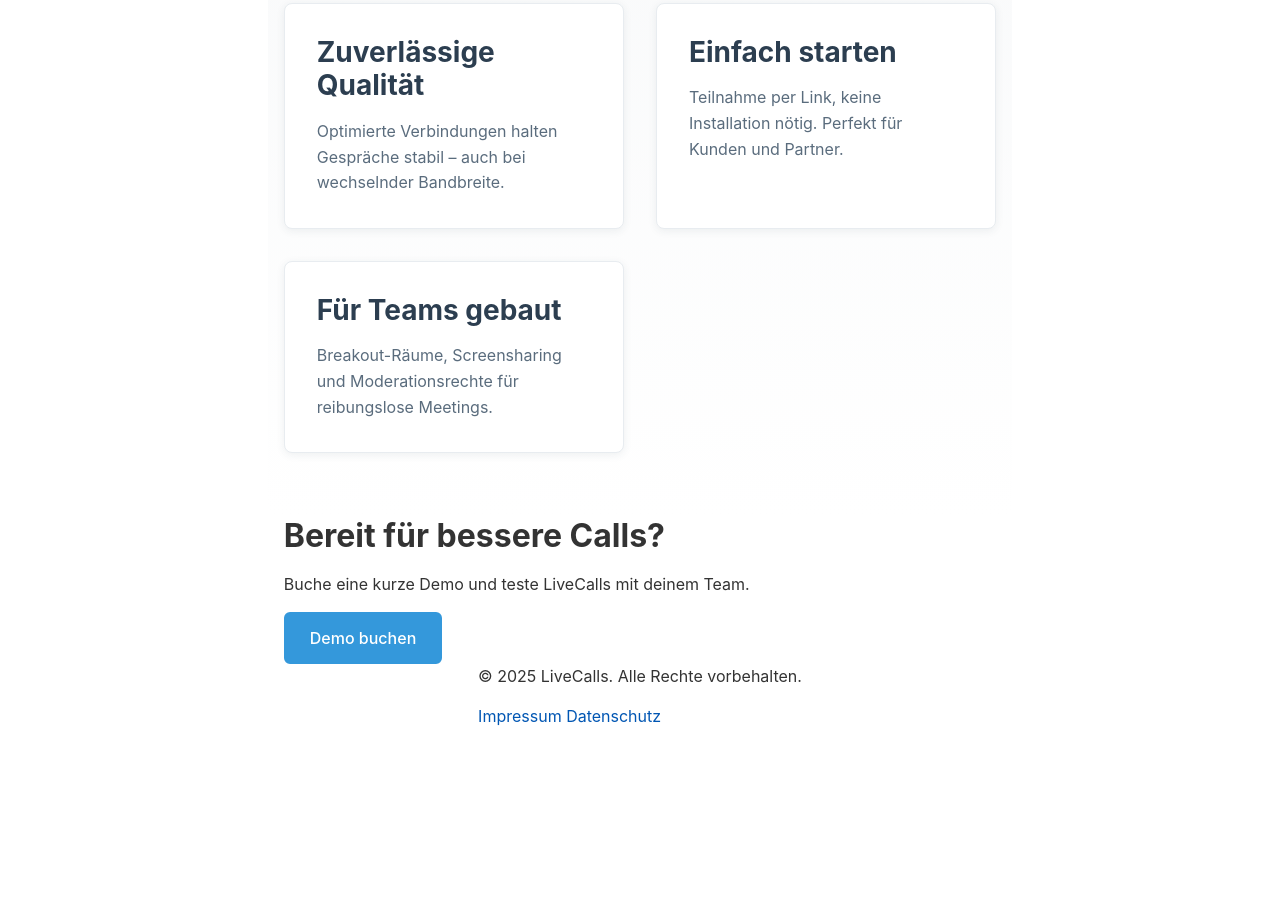
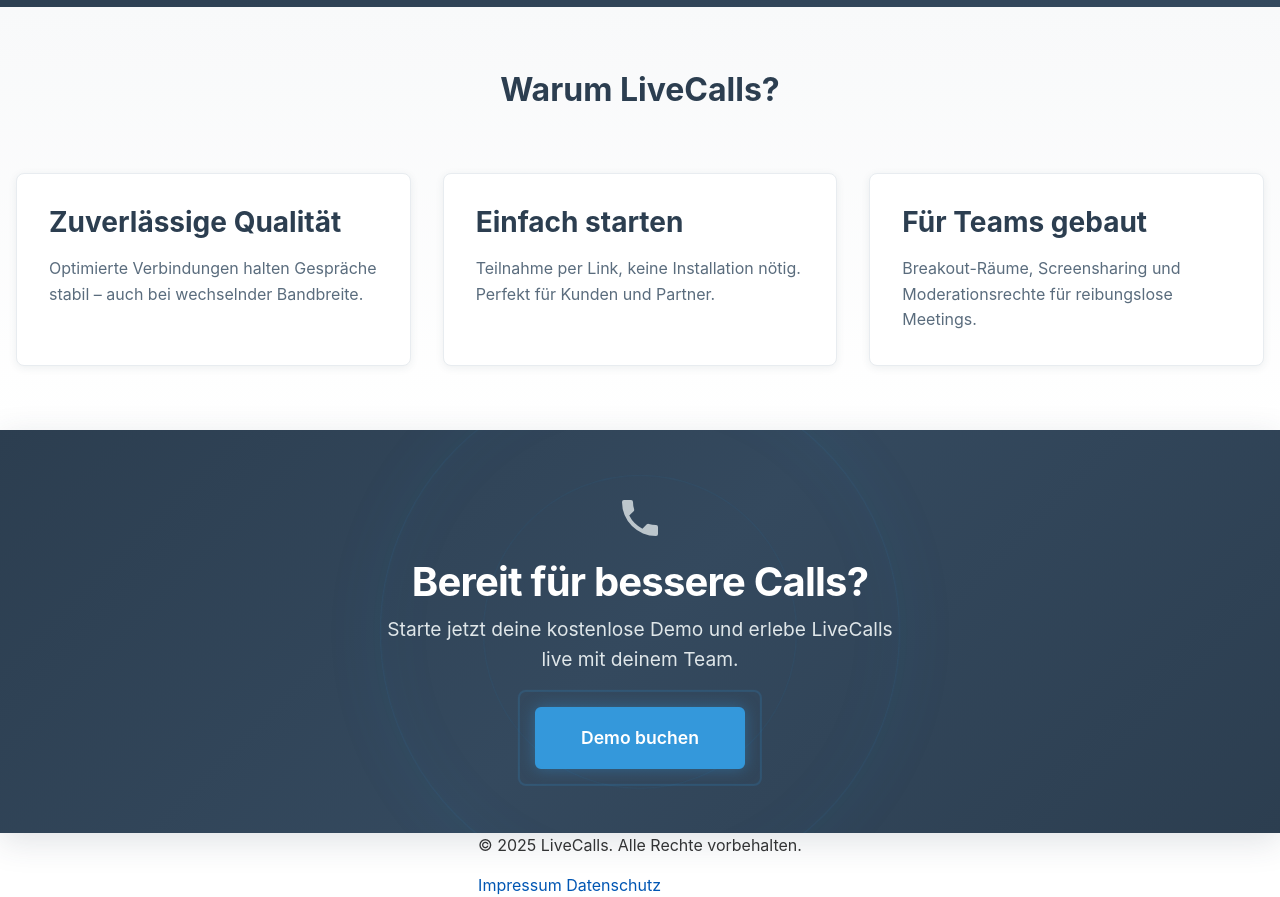
Before and after one commit to PascalNehlsen/group-call-website, a plain HTML site: page index.html in a window 1280 px wide. Shown: the part 793-1690 px from the top of the page. Before the commit the page ends 1521 px from the top, so only its background shows below. Drawn offline with Linux system fonts and the light colour scheme.

Commit message:
feat(cta): Upgrade CTA section with pulse animation and visual redesign (#17)   - Add pulsing button animation with expanding glow rings   - Replace Font Awesome icon with inline SVG phone icon   - Add decorative background rings with subtle pulse animation   - Increase heading size and rework subtext for stronger impact   - Improve contrast with proper white text on dark gradient

```diff
--- /dev/null
+++ b/css/cta.css
@@ -0,0 +1,171 @@
+/* ==================
+   CTA Section
+   ================== */
+
+.cta {
+  background: linear-gradient(
+    135deg,
+    var(--hero-dark-1) 0%,
+    var(--hero-dark-2) 50%,
+    var(--hero-dark-1) 100%
+  );
+  color: var(--hero-text-light);
+  padding: var(--spacing-xl) 0;
+  position: relative;
+  box-shadow: 0 8px 32px rgba(44, 62, 80, 0.15);
+  overflow: hidden;
+  width: 100vw;
+}
+
+.cta .cta-bg {
+  position: absolute;
+  top: 50%;
+  left: 50%;
+  width: 500px;
+  height: 500px;
+  transform: translate(-50%, -50%);
+  border-radius: 50%;
+  border: 1px solid rgba(52, 152, 219, 0.15);
+  box-shadow:
+    0 0 80px rgba(52, 152, 219, 0.08),
+    inset 0 0 80px rgba(52, 152, 219, 0.05);
+  animation: bg-pulse 4s ease-in-out infinite;
+}
+
+.cta .cta-bg::before {
+  content: "";
+  position: absolute;
+  top: 50%;
+  left: 50%;
+  width: 300px;
+  height: 300px;
+  transform: translate(-50%, -50%);
+  border-radius: 50%;
+  border: 1px solid rgba(52, 152, 219, 0.1);
+}
+
+@keyframes bg-pulse {
+  0%,
+  100% {
+    opacity: 0.6;
+    transform: translate(-50%, -50%) scale(1);
+  }
+  50% {
+    opacity: 1;
+    transform: translate(-50%, -50%) scale(1.08);
+  }
+}
+
+.cta .container {
+  position: relative;
+  z-index: 1;
+  text-align: center;
+}
+
+.cta .cta-icon {
+  display: block;
+  margin: 0 auto var(--spacing-md);
+  color: var(--hero-text-lighter);
+  opacity: 0.8;
+}
+
+.cta .cta-heading {
+  font-size: 2.5rem;
+  font-weight: 700;
+  color: #fff;
+  margin-bottom: var(--spacing-sm);
+  letter-spacing: -0.02em;
+}
+
+.cta .cta-sub {
+  font-size: 1.2rem;
+  color: var(--hero-text-lighter);
+  max-width: 520px;
+  margin: 0 auto;
+  line-height: 1.6;
+}
+
+.cta .btn {
+  position: relative;
+  z-index: 1;
+  font-size: 1.1rem;
+  text-decoration: none;
+  overflow: visible;
+  color: #fff;
+  background: var(--primary-blue);
+  padding: 0.9em 2.5em;
+  font-weight: 600;
+  border-radius: 6px;
+  cursor: pointer;
+  transition:
+    box-shadow 0.3s,
+    color 0.3s,
+    background 0.3s,
+    transform 0.3s;
+  display: inline-block;
+  width: auto;
+  margin-top: var(--spacing-lg);
+  animation: pulse-scale 2.5s ease-in-out infinite;
+  box-shadow: 0 0 15px rgba(52, 152, 219, 0.4);
+}
+
+.cta .btn:hover {
+  box-shadow: 0 0 30px rgba(52, 152, 219, 0.7);
+  color: #fff;
+  background: var(--primary-blue);
+  animation: none;
+  transform: scale(1.05);
+  text-decoration: none;
+}
+
+.cta .btn::before,
+.cta .btn::after {
+  content: "";
+  position: absolute;
+  top: 50%;
+  left: 50%;
+  width: 100%;
+  height: 100%;
+  border-radius: 8px;
+  border: 2px solid var(--primary-blue, #3498db);
+  transform: translate(-50%, -50%);
+  opacity: 0;
+  pointer-events: none;
+  z-index: -1;
+  animation: pulse-ring 2.5s ease-out infinite;
+}
+
+.cta .btn::after {
+  animation-delay: 1.25s;
+}
+
+.cta .btn:hover::before,
+.cta .btn:hover::after {
+  animation: none;
+  opacity: 0;
+}
+
+@keyframes pulse-ring {
+  0% {
+    width: 100%;
+    height: 100%;
+    opacity: 0.6;
+  }
+  100% {
+    width: calc(100% + 50px);
+    height: calc(100% + 50px);
+    opacity: 0;
+  }
+}
+
+@keyframes pulse-scale {
+  0%,
+  100% {
+    transform: scale(1);
+    box-shadow: 0 0 15px rgba(52, 152, 219, 0.4);
+  }
+  50% {
+    transform: scale(1.04);
+    box-shadow: 0 0 25px rgba(52, 152, 219, 0.6);
+  }
+}
--- a/css/hero.css
+++ b/css/hero.css
@@ -1,10 +1,10 @@
 .hero {
   background: linear-gradient(
     135deg,
-    var(--hero-dark-1) 0%,
+    var(--hero-dark-1) 20%,
     var(--hero-dark-2) 100%
   );
-  min-height: calc(100vh -150px);
+  min-height: calc(100vh - 130px);
   width: 100%;
   padding: 0;
   display: flex;
--- a/index.html
+++ b/index.html
@@ -7,7 +7,7 @@
     <link rel="stylesheet" href="css/main.css" />
     <link rel="stylesheet" href="css/features.css" />
     <link rel="stylesheet" href="./css/hero.css" />
-
+    <link rel="stylesheet" href="./css/cta.css" />
     <!-- Weitere CSS-Dateien werden pro Feature ergänzt (navigation.css, hero.css, etc.) -->
     <link rel="stylesheet" href="css/navigation.css" />
 
@@ -81,10 +81,14 @@
       </section>
 
       <section class="cta">
+        <div class="cta-bg" aria-hidden="true"></div>
         <div class="container">
-          <h2>Bereit für bessere Calls?</h2>
-          <p>Buche eine kurze Demo und teste LiveCalls mit deinem Team.</p>
-          <a class="btn primary" href="pages/contact.html">Demo buchen</a>
+          <svg class="cta-icon" width="48" height="48" viewBox="0 0 24 24" fill="none" aria-hidden="true">
+            <path d="M6.62 10.79a15.05 15.05 0 0 0 6.59 6.59l2.2-2.2a1 1 0 0 1 1.01-.24 11.36 11.36 0 0 0 3.58.57 1 1 0 0 1 1 1V20a1 1 0 0 1-1 1A17 17 0 0 1 3 4a1 1 0 0 1 1-1h3.5a1 1 0 0 1 1 1 11.36 11.36 0 0 0 .57 3.58 1 1 0 0 1-.24 1.01l-2.2 2.2z" fill="currentColor"/>
+          </svg>
+          <h2 class="cta-heading">Bereit für bessere Calls?</h2>
+          <p class="cta-sub">Starte jetzt deine kostenlose Demo und erlebe LiveCalls live mit deinem Team.</p>
+          <a class="btn primary cta" href="pages/contact.html">Demo buchen</a>
         </div>
       </section>
     </main>
```
